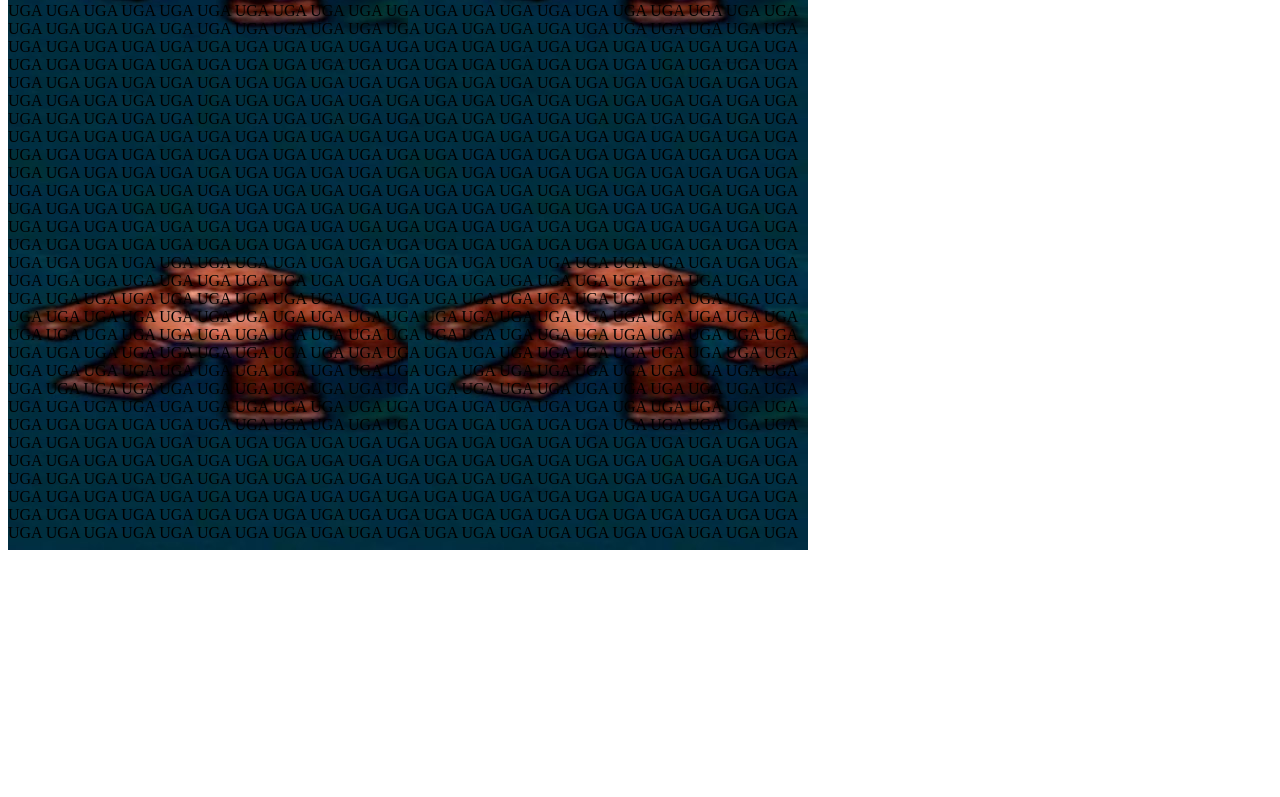
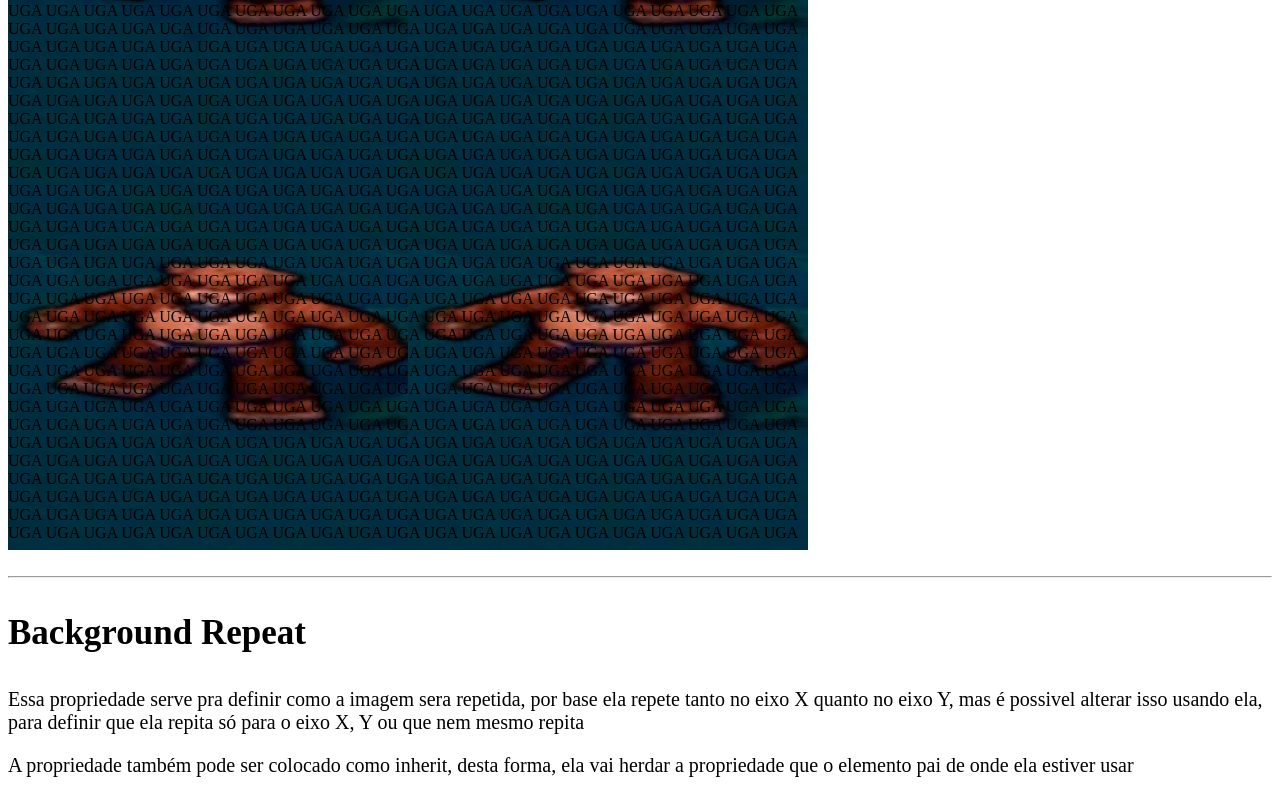
Before and after one commit to Renraks/CSS_Study, a plain HTML site: page Background/index.html in a window 1280 px wide. Shown: the part 1096-1893 px from the top of the page. Before the commit the page ends 1654 px from the top, so only its background shows below. Drawn offline with Linux system fonts and the light colour scheme.

Commit message:
Adicionado a imagem do luffy e seção BgRepeat

```diff
--- a/Background/index.html
+++ b/Background/index.html
@@ -72,7 +72,17 @@
             UGA UGA UGA UGA UGA UGA UGA UGA UGA UGA UGA UGA UGA UGA UGA UGA UGA UGA UGA UGA UGA UGA
             UGA UGA UGA UGA UGA UGA UGA UGA UGA UGA UGA UGA UGA UGA UGA UGA UGA UGA UGA UGA UGA UGA
             UGA UGA UGA UGA UGA UGA UGA UGA UGA UGA UGA UGA UGA UGA UGA UGA UGA UGA UGA UGA UGA UGA
+        </div>
 
-        </div>
+        <br/>
+        <hr/>
+
+        <h3>Background Repeat</h3>
+        <p>Essa propriedade serve pra definir como a imagem sera repetida, por base ela repete tanto no eixo X quanto no eixo Y,
+            mas é possivel alterar isso usando ela, para definir que ela repita só para o eixo X, Y ou que nem mesmo repita
+        </p>
+        <p>A propriedade também pode ser colocado como inherit, desta forma, ela vai herdar a propriedade que o elemento pai de onde ela
+            estiver usar
+        </p>
     </body>
 </html>
```
Also changed, not shown: Background/luffy.png (added).
